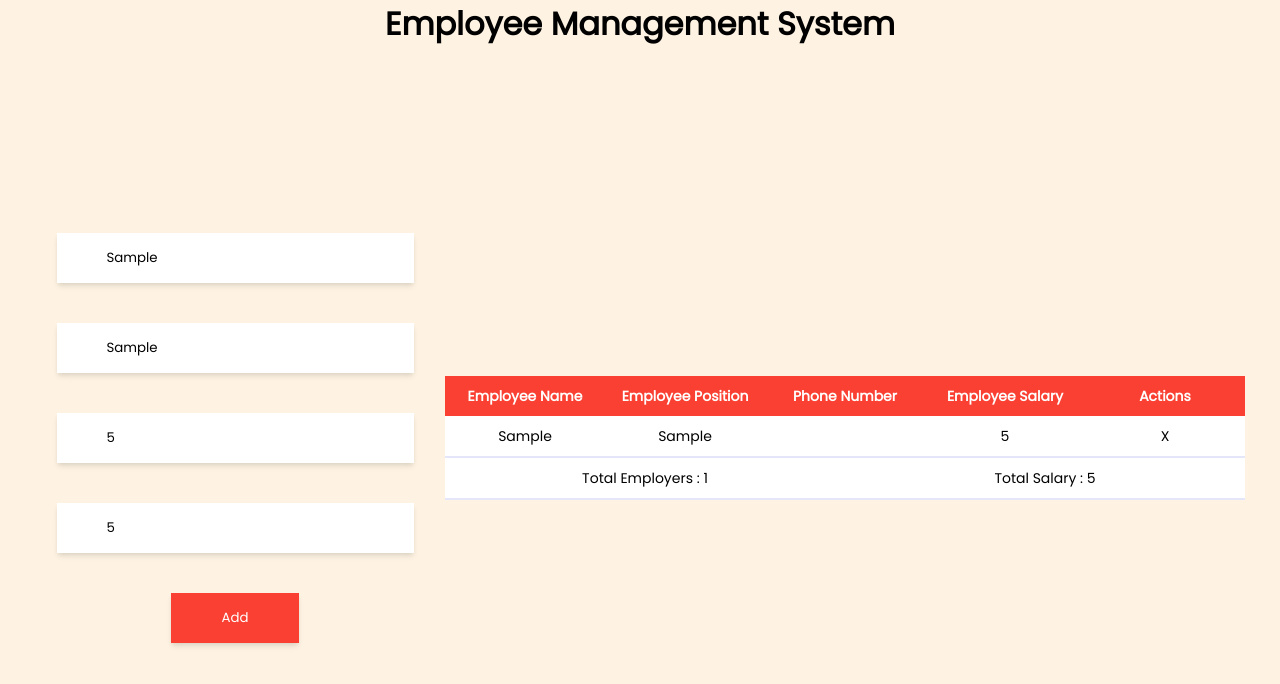
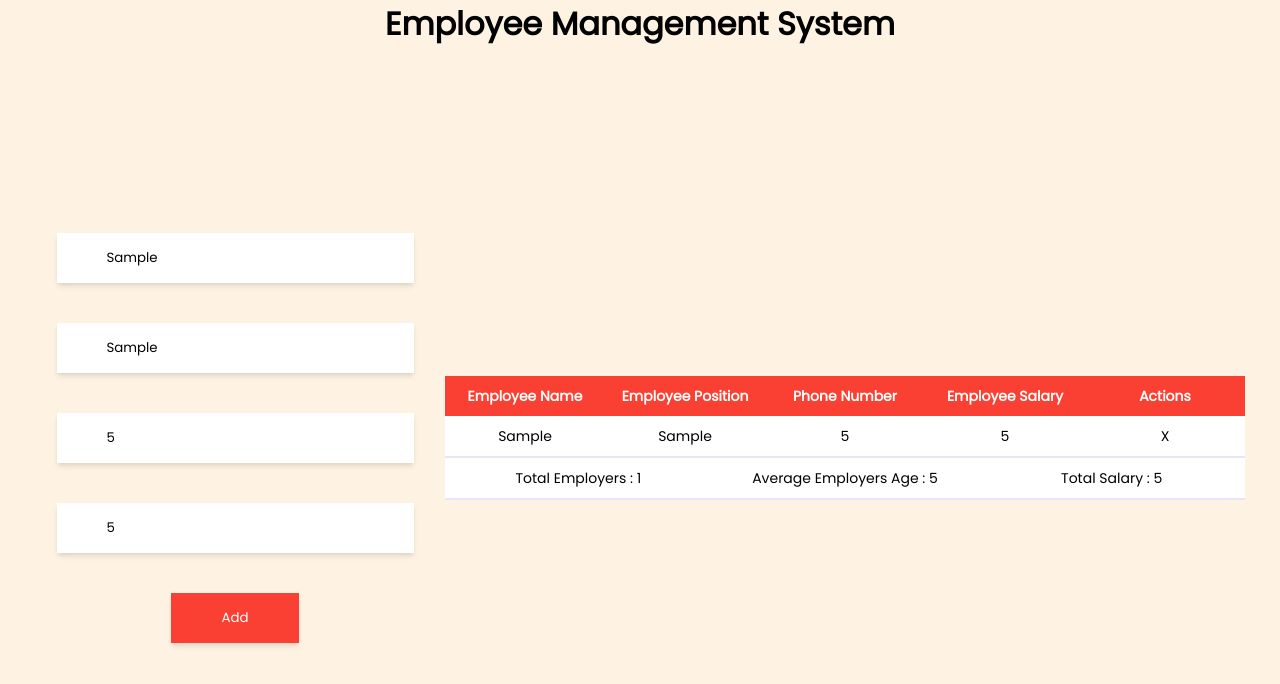
Before and after one commit to Albenis-Kerqeli/Employee-App-ReactJS, a React (Create React App) app: page / in a window 1280 px wide. Both pictures are taken after typing "Sample", "Sample", "5", "5" into the empty fields and a click on the button "Add". Shown: the top 684 px of the page. Built offline with nearby package versions, Linux system fonts and the light colour scheme.

Commit message:
1 file modified

```diff
--- a/src/Components/AppTable.js
+++ b/src/Components/AppTable.js
@@ -9,6 +9,10 @@ const AppTable = () => {
   const calc__Salary = employees.reduce((acc, current) => {
     return acc + parseInt(current.salary);
   }, 0);
+  const calc__Age = employees.reduce((current, employer) => {
+    return current + parseInt(employer.age) / employees.length;
+  }, 0);
+  console.log(employees.length);
 
   return employees != '' ? (
     <div className="App__table">
@@ -27,7 +31,7 @@ const AppTable = () => {
             <tr>
               <td>{employee.name}</td>
               <td>{employee.position}</td>
-              <td>{employee.phoneNumber}</td>
+              <td>{employee.age}</td>
               <td>{employee.salary}</td>
               <td onClick={() => deleteEmployee(employee.id)}>X</td>
             </tr>
@@ -37,7 +41,7 @@ const AppTable = () => {
         <div className="table__data">
           <tr>
             <td>Total Employers : {employees.length}</td>
-
+            <td>Average Employers Age : {calc__Age}</td>
             <td>Total Salary : {calc__Salary}</td>
           </tr>
         </div>
```
